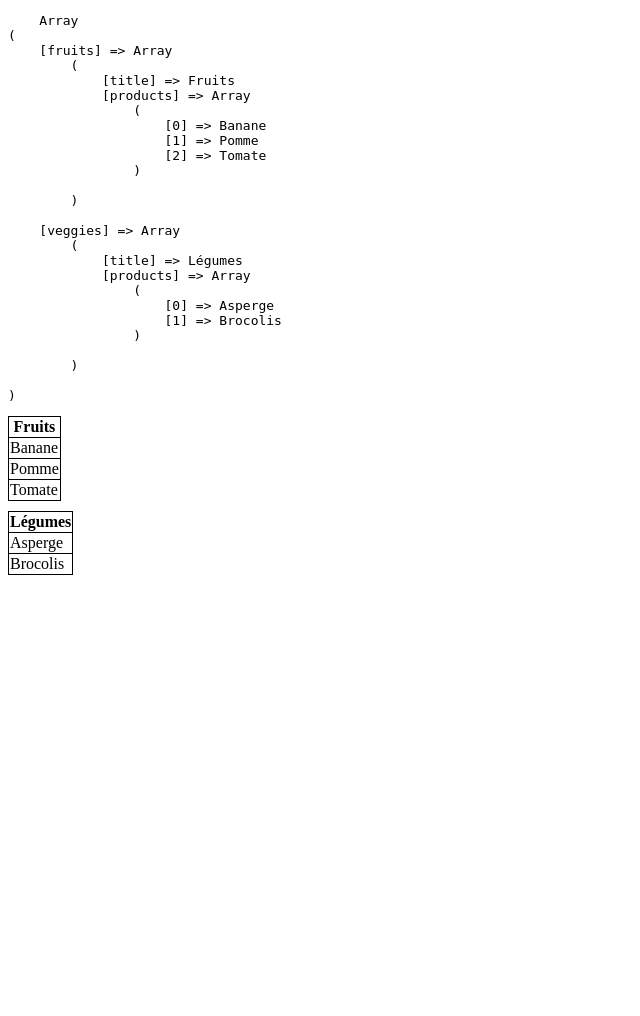
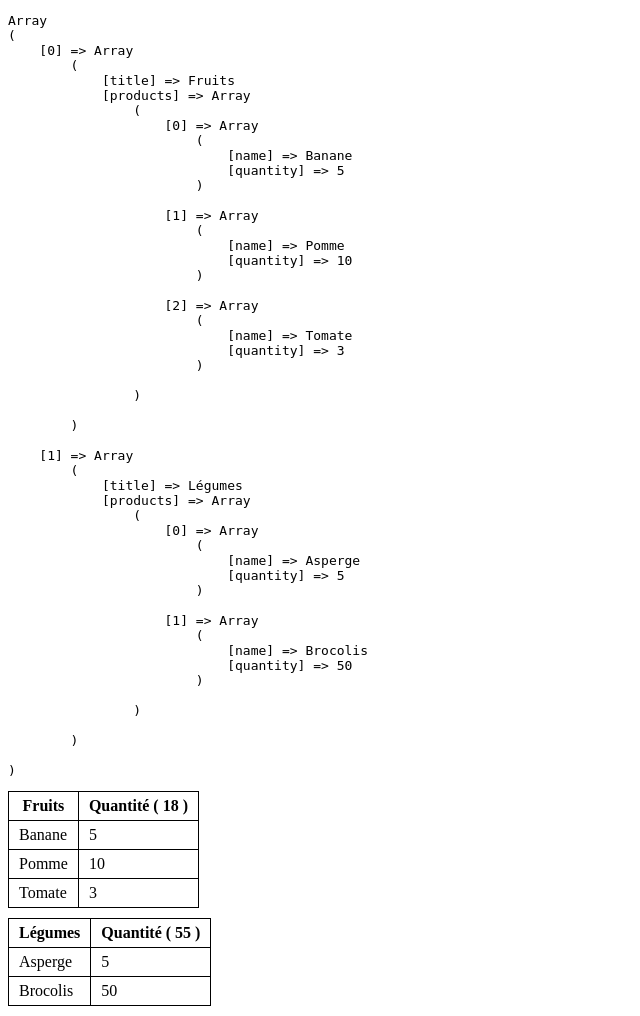
Before and after one commit to Miatsu/unit-converter, a PHP site: page / in a window 1280 px wide. Shown: the whole page, without its empty margins (0-640 px from the left). Before the commit the page ends 575 px from the top, so only its background shows below. Run offline with PHP 8.4, Linux system fonts and the light colour scheme.

Commit message:
Add function exercise

```diff
--- a/index.php
+++ b/index.php
@@ -1,46 +1,37 @@
 <?php
-    $fruits = [
-        'title' => 'Fruits',
-        'products' => ['Banane', 'Pomme', 'Tomate'],
-    ];
 
-    $shopping_list = [
-        'fruits' => $fruits,
-        'veggies' => [
-            'title' => 'Légumes',
-            'products' => ['Asperge', 'Brocolis'],
+function pre(array $array) {
+    echo '<pre>';
+    print_r($array);
+    echo '</pre>';
+}
+
+function get_product_total_quantity(array $products) {
+    $total_quantity = 0;
+    foreach ($products as $product) {
+        $total_quantity = $total_quantity + $product['quantity'];
+    }
+    return $total_quantity;
+}
+
+$fruits = [
+    'title' => 'Fruits',
+    'products' => [
+        ['name' => 'Banane', 'quantity' => 5],
+        ['name' => 'Pomme', 'quantity' => 10],
+        ['name' => 'Tomate', 'quantity' => 3],
+    ],
+];
+
+$shopping_list = [
+    $fruits,
+    [
+        'title' => 'Légumes',
+        'products' => [
+            ['name' => 'Asperge', 'quantity' => 5],
+            ['name' => 'Brocolis', 'quantity' => 50],
         ],
-    ]
-?>
-<!doctype html>
-<html lang="fr">
-<head>
-  <meta charset="utf-8">
-  <title>Titre de la page</title>
-  <link rel="stylesheet" href="style.css">
-  <script src="script.js"></script>
-</head>
-<body>
+    ],
+];
 
-<pre>
-    <?php print_r($shopping_list); ?>
-</pre>
-
-<?php foreach ($shopping_list as $product_type_id => $product_type): ?>
-    <table>
-        <tr>
-            <th>
-                <?php echo $product_type['title']; ?>
-            </th>
-        </tr>
-        <?php foreach ($product_type['products'] as $product): ?>
-            <tr>
-                <td><?php echo $product; ?></td>
-            </tr>
-        <?php endforeach; ?>
-    </table>
-<?php endforeach; ?>
-
-
-</body>
-</html>
+require 'templates/page.php';
--- a/style.css
+++ b/style.css
@@ -6,4 +6,5 @@ table {
 td,
 th {
     border: 1px solid black;
+    padding: 5px 10px;
 }
--- /dev/null
+++ b/templates/page.php
@@ -0,0 +1,33 @@
+<!doctype html>
+<html lang="fr">
+<head>
+  <meta charset="utf-8">
+  <title>Titre de la page</title>
+  <link rel="stylesheet" href="style.css">
+  <script src="script.js"></script>
+</head>
+<body>
+
+<?php pre($shopping_list); ?>
+
+<?php foreach ($shopping_list as $product_type): ?>
+    <table>
+        <tr>
+            <th>
+                <?php echo $product_type['title']; ?>
+            </th>
+            <th>
+                Quantité ( <?php echo get_product_total_quantity($product_type['products']); ?> )
+            </th>
+        </tr>
+        <?php foreach ($product_type['products'] as $product): ?>
+            <tr>
+                <td><?php echo $product['name']; ?></td>
+                <td><?php echo $product['quantity']; ?></td>
+            </tr>
+        <?php endforeach; ?>
+    </table>
+<?php endforeach; ?>
+
+</body>
+</html>
```
